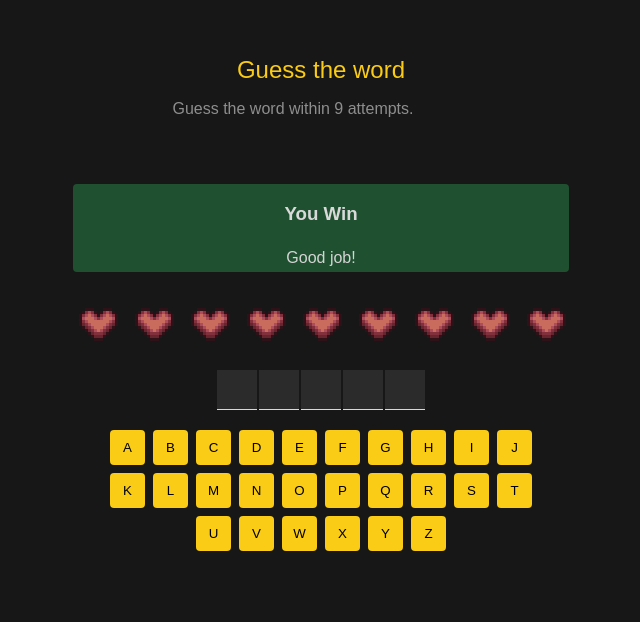
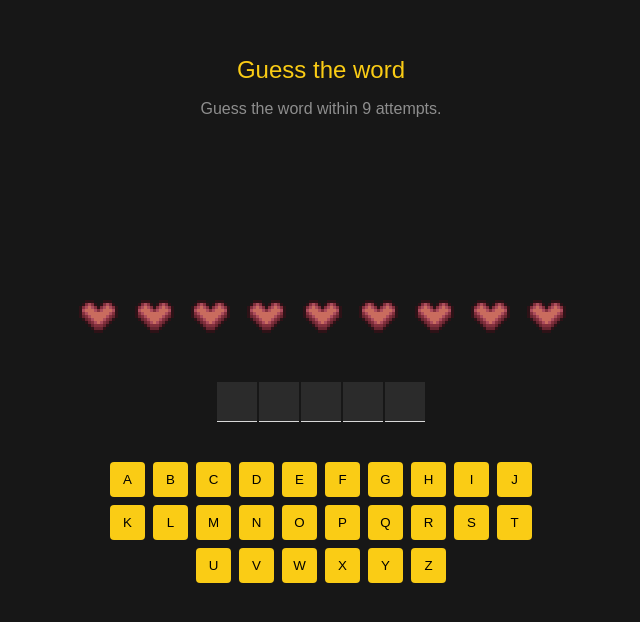
Before and after one commit to Walterhart/hang-man, a React (Vite) app: page / in a window 1280 px wide. Shown: the top 622 px of the page, without its empty margins (319-959 px from the left). Built offline with nearby package versions, Linux system fonts and the light colour scheme.

Commit message:
Add dynamic game status messaging and UI improvements

```diff
--- a/src/App.jsx
+++ b/src/App.jsx
@@ -2,11 +2,12 @@ import { useState, useEffect } from "react";
 import Header from "./component/Header";
 import Heart from "./component/Heart";
 import Keyboard from "./component/keyboard";
+import clsx from "clsx";
+import RenderGameStatus from "./component/RenderGameStatus.jsx";
 
 function App() {
   // State
   const [currentWord, setCurrentWord] = useState("react");
-  const [gameStatus, setGameStatus] = useState("win");
   const [guessedLetters, setGuessedLetters] = useState([]);
 
   // Game config
@@ -21,6 +22,9 @@ function App() {
   }).length;
   const isGameLost = wrongGuessedCount >= NUMBER_OF_HEARTS;
   const isGameOver = isGameWon || isGameLost;
+  const lastGuessedLetter = guessedLetters[guessedLetters.length - 1];
+  const isLastGuessIncorrect = lastGuessedLetter && !currentWord.includes(lastGuessedLetter)
+
 
   const currentWordElement = currentWord.split("").map((letter, index) => (
     <span key={index} className="letter-box">
@@ -43,10 +47,7 @@ function App() {
   return (
     <main>
       <Header numberOfHearts={NUMBER_OF_HEARTS} />
-      <section className="game-status">
-        <h3>You Win</h3>
-        <p>Good job!</p>
-      </section>
+      <RenderGameStatus isGameOver={isGameOver} isGameWon={isGameWon} isGameLost={isGameLost} isLastGuessIncorrect={isLastGuessIncorrect} />
       <section className="life-status-section">{livesStatusElement}</section>
       <section className="current-word">{currentWordElement}</section>
       <section className="keyboard-section">
@@ -54,6 +55,7 @@ function App() {
           onLetterClick={addLetterHandler}
           guessedLetters={guessedLetters}
           currentWord={currentWord}
+          isGameOver={isGameOver}
         />
       </section>
       <section className="new-game-btn-section">
--- /dev/null
+++ b/src/component/RenderGameStatus.jsx
@@ -0,0 +1,44 @@
+import React from "react";
+import clsx from "clsx";
+import { getHeartLostMessage } from "../utils/utils";
+
+export default function RenderGameStatus(props) {
+  const className = clsx("game-status", {
+    won: props.isGameWon,
+    lost: props.isGameLost,
+    incorrect: !props.isGameOver && props.isLastGuessIncorrect,
+  });
+
+  const renderMessage = () => {
+    if (!props.isGameOver && props.isLastGuessIncorrect) {
+      return <p>{getHeartLostMessage()}</p>;
+    }
+
+    if (!props.isGameOver) {
+      return null;
+    }
+
+    if (props.isGameWon) {
+      return (
+        <>
+          <h2>You've Escaped Death... For Now</h2>
+          <p>
+            The gallows remain empty, but they wait patiently for your return.
+          </p>
+        </>
+      );
+    }
+
+    if (props.isGameLost) {
+      return (
+        <>
+          <h2>The Reaper Claims Another Soul</h2>
+          <p>Your fate is sealed. The darkness consumes you.</p>
+        </>
+      );
+    }
+
+    return;
+  };
+  return <section className={className}>{renderMessage()}</section>;
+}
--- a/src/component/keyboard.jsx
+++ b/src/component/keyboard.jsx
@@ -18,7 +18,7 @@ export default function Keyboard(props) {
       <button
         key={letter}
         className={className}
-        disabled={isGuessed}
+        disabled={isGuessed || props.isGameOver}
         onClick={() => props.onLetterClick(letter)}
       >
         {letter.toUpperCase()}
--- a/src/index.css
+++ b/src/index.css
@@ -1,3 +1,5 @@
+@import url('https://fonts.googleapis.com/css2?family=Creepster&display=swap');
+
 * {
     box-sizing: border-box;
 }
@@ -9,15 +11,15 @@ body {
     color: #D9D9D9;
     padding: 20px;
     height: 100vh;
-    display: flex;
-    justify-content: center;
 }
+
 
 header{
     text-align: center;
     padding: 20px;
     margin: 0;
 }
+
 
 header > h1 {
     font-size: 1.5rem;
@@ -31,8 +33,14 @@ header > p {
     color: #8E8E8E;
 }
 
+main {
+    display: flex;
+    flex-direction: column;
+    align-items: center;
+}
+
+
 section.game-status {
-    background-color: #1f5130;;
     display: flex;
     flex-direction: column;
     align-items: center;
@@ -40,6 +48,9 @@ section.game-status {
     margin: 0 auto;
     border-radius: 4px;
     margin-block: 30px;
+    width: 100%;
+    max-width: 400px;
+    min-height: 60px;
 }
 
 section.game-status > h2 {
@@ -53,12 +64,30 @@ section.game-status > p {
     color: #d4d4d4;
 }
 
+.game-status.won{
+     background-color: #1f5130;
+}
+
+.game-status.lost{
+    background-color: #511f1f;
+}
+
+.game-status.incorrect{
+    background-color: #4b1f51;
+    font-weight: 400;
+}
+.game-status.incorrect > p {
+    font-family: "Creepster", cursive;
+    font-weight: 400;
+    font-size: 1.1rem;
+}
 section.life-status-section{
     display: flex;
     gap: 8px;
     justify-content: center;
     margin: 20px 0;
 }
+
 
 .heart {
     width: 48px;
@@ -152,3 +181,9 @@ div.keyboard > button.correct {
     border: 2px solid #24fe74;
     cursor: not-allowed;
 }
+
+
+section.keyboard > button:disabled {
+    cursor: not-allowed;
+    opacity: 0.5
+}
--- /dev/null
+++ b/src/utils/utils.js
@@ -0,0 +1,20 @@
+
+export function getHeartLostMessage() {
+    const options = [
+        `The noose tightens...`,
+        `Another step closer to doom`,
+        `Hope fades with each mistake`,
+        `Death draws nearer`,
+        `The rope creaks ominously`,
+        `Your fate is sealed with each error`,
+        `The gallows await`,
+        `Time is running out`,
+        `The end approaches`,
+        `Darkness closes in`,
+        `Another life slips away`,
+        `The reaper smiles`
+    ];
+
+    const randomIndex = Math.floor(Math.random() * options.length);
+    return options[randomIndex];
+}
```
